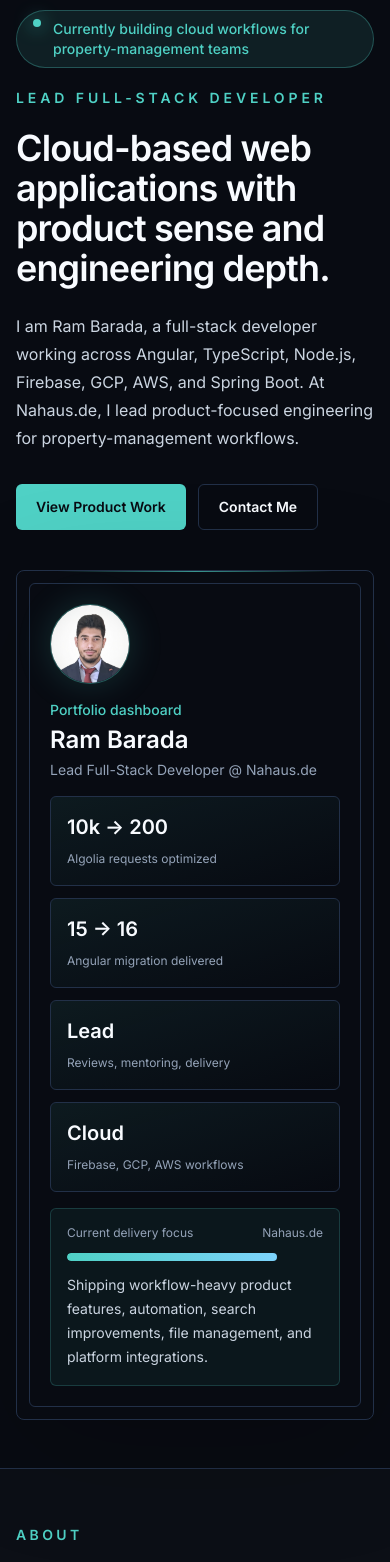
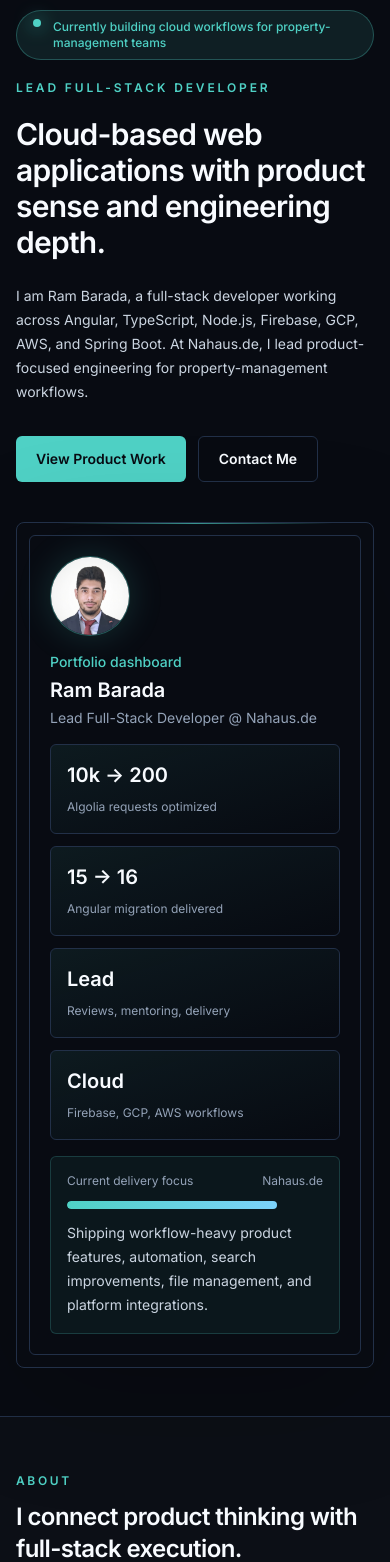
Before and after one commit to rambarada/portfolio-website, a Next.js app: page / in a window 390 px wide. Shown: the part 120-1682 px from the top of the page. Built offline with nearby package versions, Linux system fonts and the light colour scheme.

Commit message:
Refine mobile typography scale

```diff
--- a/components/Section.tsx
+++ b/components/Section.tsx
@@ -10,10 +10,10 @@ export function Section({ id, eyebrow, title, children, className = "" }: Sectio
   return (
     <section id={id} className={`mx-auto w-full max-w-6xl scroll-mt-24 px-4 py-14 sm:px-6 sm:py-20 ${className}`}>
       <div className="mb-8 max-w-3xl">
-        <p className="mb-3 text-sm font-semibold uppercase tracking-[0.24em] text-accent">
+        <p className="mb-3 text-xs font-semibold uppercase tracking-[0.22em] text-accent sm:text-sm sm:tracking-[0.24em]">
           {eyebrow}
         </p>
-        <h2 className="text-3xl font-semibold tracking-tight text-foreground sm:text-4xl">
+        <h2 className="text-2xl font-semibold tracking-tight text-foreground sm:text-4xl">
           {title}
         </h2>
       </div>
--- a/components/sections/Contact.tsx
+++ b/components/sections/Contact.tsx
@@ -91,10 +91,10 @@ export function Contact() {
       <div className="rounded-lg border border-accent/20 bg-gradient-to-br from-accent/[0.12] via-panel/90 to-skysoft/[0.08] p-5 shadow-[0_30px_120px_rgba(0,0,0,.18)] backdrop-blur sm:p-8">
         <div className="grid gap-8 lg:grid-cols-[1fr_0.9fr] lg:items-center">
           <div>
-            <p className="mb-3 text-sm font-semibold uppercase tracking-[0.24em] text-accent">
+            <p className="mb-3 text-xs font-semibold uppercase tracking-[0.22em] text-accent sm:text-sm sm:tracking-[0.24em]">
               Contact
             </p>
-            <h2 className="text-3xl font-semibold tracking-tight text-foreground sm:text-4xl">
+            <h2 className="text-2xl font-semibold tracking-tight text-foreground sm:text-4xl">
               Need a web product built with ownership?
             </h2>
             <p className="mt-4 max-w-2xl leading-7 text-muted">
--- a/components/sections/ExperienceTimeline.tsx
+++ b/components/sections/ExperienceTimeline.tsx
@@ -57,7 +57,7 @@ function ExperienceCard({
           <BriefcaseIcon />
           <span>{item.period}</span>
         </div>
-        <h3 className="mt-4 text-2xl font-semibold tracking-tight text-foreground">{item.company}</h3>
+        <h3 className="mt-4 text-xl font-semibold tracking-tight text-foreground sm:text-2xl">{item.company}</h3>
         <p className="mt-1 text-sm font-medium text-subdued">{item.role}</p>
         <p className="mt-5 text-sm leading-6 text-subdued">{item.summary}</p>
 
@@ -113,10 +113,10 @@ export function ExperienceTimeline() {
 
       <div className="relative mx-auto max-w-6xl scroll-mt-24">
         <div className="mx-auto mb-16 max-w-3xl text-center">
-          <p className="mb-3 text-sm font-semibold uppercase tracking-[0.24em] text-accent">
+          <p className="mb-3 text-xs font-semibold uppercase tracking-[0.22em] text-accent sm:text-sm sm:tracking-[0.24em]">
             Experience
           </p>
-          <h2 className="text-3xl font-semibold tracking-tight text-foreground sm:text-4xl">
+          <h2 className="text-2xl font-semibold tracking-tight text-foreground sm:text-4xl">
             Experience shaped by real product delivery.
           </h2>
           <p className="mt-4 text-base leading-7 text-subdued">
--- a/components/sections/Hero.tsx
+++ b/components/sections/Hero.tsx
@@ -9,17 +9,17 @@ export function Hero() {
       className="mx-auto grid min-h-[calc(100svh-73px)] scroll-mt-24 max-w-7xl items-center gap-10 px-4 py-12 sm:px-6 sm:py-16 lg:min-h-[660px] lg:gap-12 xl:grid-cols-[minmax(0,0.95fr)_minmax(380px,0.82fr)] xl:gap-16"
     >
       <div className="animate-rise max-w-3xl mt-4 sm:mt-0">
-        <div className="mb-5 inline-flex max-w-full items-start gap-3 rounded-full border border-accent/30 bg-accent/10 px-4 py-2 text-sm font-medium text-accent sm:items-center">
+        <div className="mb-5 inline-flex max-w-full items-start gap-3 rounded-full border border-accent/30 bg-accent/10 px-4 py-2 text-xs font-medium text-accent sm:items-center sm:text-sm">
           <span className="h-2 w-2 shrink-0 rounded-full bg-accent shadow-[0_0_18px_rgba(79,209,197,.85)]" />
           <span>Currently building cloud workflows for property-management teams</span>
         </div>
-        <p className="mb-5 text-sm font-semibold uppercase tracking-[0.28em] text-accent">
+        <p className="mb-5 text-xs font-semibold uppercase tracking-[0.24em] text-accent sm:text-sm sm:tracking-[0.28em]">
           Lead Full-Stack Developer
         </p>
-        <h1 className="max-w-4xl text-4xl font-semibold tracking-tight text-foreground sm:text-5xl lg:text-6xl">
+        <h1 className="max-w-4xl text-3xl font-semibold tracking-tight text-foreground sm:text-5xl lg:text-6xl">
           Cloud-based web applications with product sense and engineering depth.
         </h1>
-        <p className="mt-6 max-w-2xl text-base leading-7 text-muted sm:text-lg sm:leading-8">
+        <p className="mt-6 max-w-2xl text-sm leading-6 text-muted sm:text-lg sm:leading-8">
           I am Ram Barada, a full-stack developer working across Angular,
           TypeScript, Node.js, Firebase, GCP, AWS, and Spring Boot. At Nahaus.de,
           I lead product-focused engineering for property-management workflows.
@@ -50,7 +50,7 @@ export function Hero() {
                 </div>
                 <div>
                   <p className="text-sm font-medium text-accent">Portfolio dashboard</p>
-                  <h2 className="mt-1 text-2xl font-semibold text-foreground">Ram Barada</h2>
+                  <h2 className="mt-1 text-xl font-semibold text-foreground sm:text-2xl">Ram Barada</h2>
                   <p className="mt-1 text-sm text-subdued">Lead Full-Stack Developer @ Nahaus.de</p>
                 </div>
               </div>
--- a/components/sections/PersonalProjects.tsx
+++ b/components/sections/PersonalProjects.tsx
@@ -40,7 +40,7 @@ export function PersonalProjects() {
               </span>
             </div>
 
-            <h3 className="mt-5 text-2xl font-semibold tracking-tight text-foreground">
+            <h3 className="mt-5 text-xl font-semibold tracking-tight text-foreground sm:text-2xl">
               {active.name}
             </h3>
             <p className="mt-3 max-w-3xl text-sm leading-6 text-muted">
--- a/components/sections/ProjectsCarousel.tsx
+++ b/components/sections/ProjectsCarousel.tsx
@@ -46,7 +46,7 @@ export function ProjectsCarousel() {
               </div>
             </div>
             <p className="text-sm font-medium text-accent">{active.kicker}</p>
-            <h3 className="mt-5 max-w-2xl text-2xl font-semibold tracking-tight text-foreground sm:text-3xl">
+            <h3 className="mt-5 max-w-2xl text-xl font-semibold tracking-tight text-foreground sm:text-3xl">
               {active.name}
             </h3>
           </div>
```
